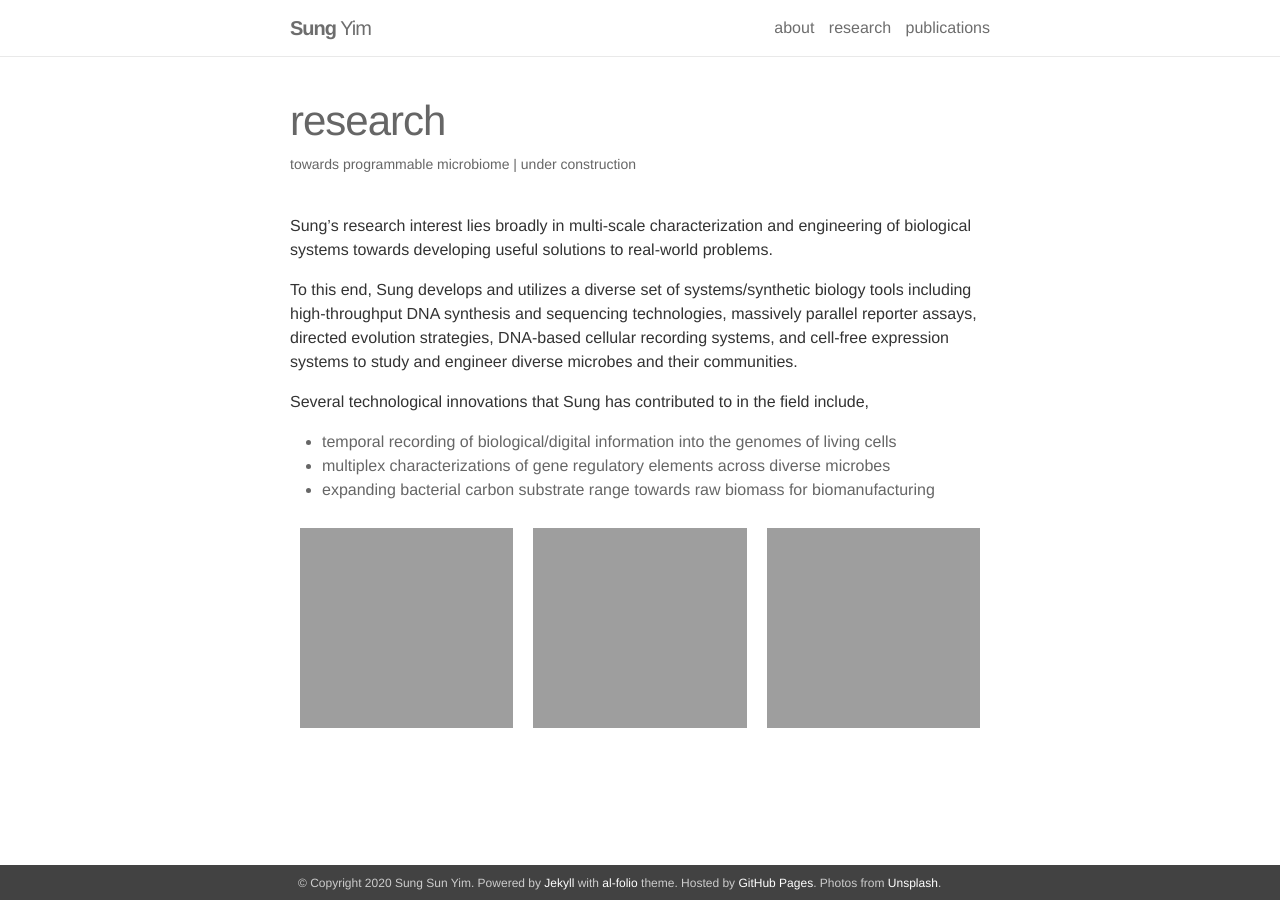
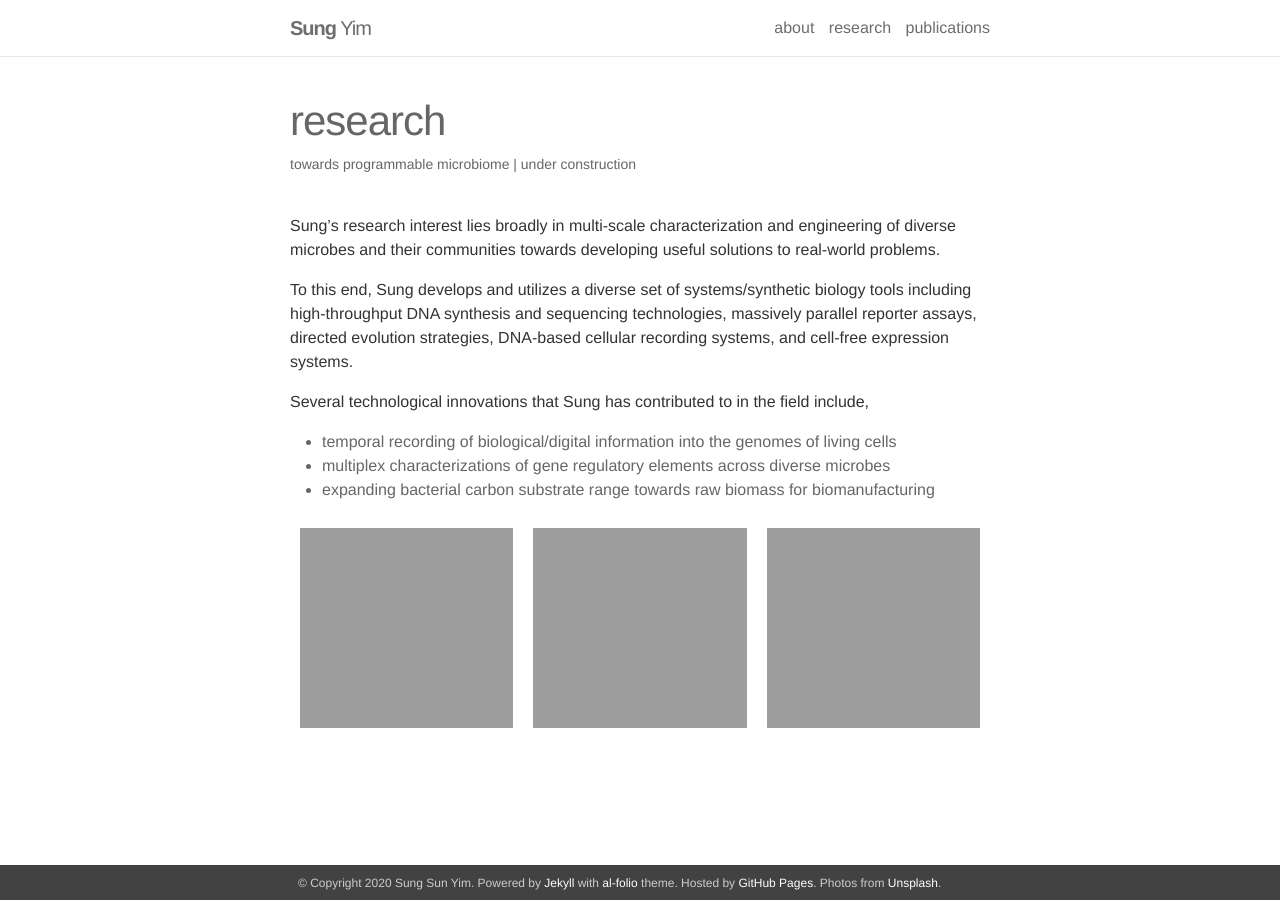
Before and after one commit to ssyim/ssyim.github.io, a Jekyll site: the page built from _pages/2_research.md, in a window 1280 px wide. Built offline with Jekyll 4.4.1, drawn with Linux system fonts in a browser that asks for light colours.

Commit message:
Update 2_research.md

```diff
--- a/_pages/2_research.md
+++ b/_pages/2_research.md
@@ -5,9 +5,9 @@ permalink: /research/
 description: towards programmable microbiome | under construction
 ---
 
-Sung's research interest lies broadly in multi-scale characterization and engineering of biological systems towards developing useful solutions to real-world problems.
+Sung's research interest lies broadly in multi-scale characterization and engineering of diverse microbes and their communities towards developing useful solutions to real-world problems.
 
-To this end, Sung develops and utilizes a diverse set of systems/synthetic biology tools including high-throughput DNA synthesis and sequencing technologies, massively parallel reporter assays, directed evolution strategies, DNA-based cellular recording systems, and cell-free expression systems to study and engineer diverse microbes and their communities.
+To this end, Sung develops and utilizes a diverse set of systems/synthetic biology tools including high-throughput DNA synthesis and sequencing technologies, massively parallel reporter assays, directed evolution strategies, DNA-based cellular recording systems, and cell-free expression systems.
 
 Several technological innovations that Sung has contributed to in the field include,
 * temporal recording of biological/digital information into the genomes of living cells
```
